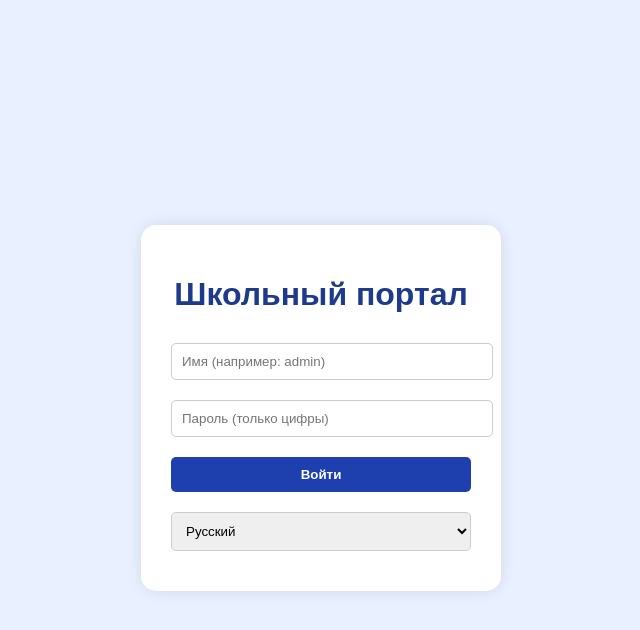
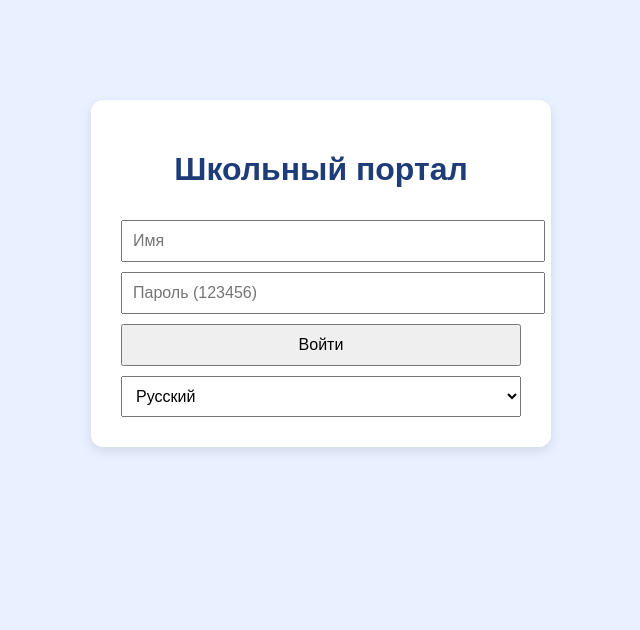
Before and after one commit to HesenovFO86/school-portal, a plain HTML site: page index.html in a window 1280 px wide. Shown: the whole page, without its empty margins (319-959 px from the left). Drawn offline with Linux system fonts and the light colour scheme.

Commit message:
Полная версия с логином и выбором языка

```diff
--- a/index.html
+++ b/index.html
@@ -1,26 +1,43 @@
 <!DOCTYPE html>
-<html lang="ru">
+<html lang="en">
 <head>
   <meta charset="UTF-8" />
-  <meta name="viewport" content="width=device-width, initial-scale=1.0"/>
+  <meta name="viewport" content="width=device-width, initial-scale=1.0" />
   <title>Школьный портал</title>
+  <script src="https://www.gstatic.com/firebasejs/10.12.2/firebase-app.js"></script>
+  <script src="https://www.gstatic.com/firebasejs/10.12.2/firebase-firestore.js"></script>
   <style>
-    body { font-family: Arial, sans-serif; background-color: #e9f0ff; display: flex; justify-content: center; align-items: center; height: 100vh; }
-    .container { background: white; padding: 30px; border-radius: 15px; box-shadow: 0 0 15px rgba(0,0,0,0.1); width: 300px; text-align: center; }
-    input, select, button { margin: 10px 0; padding: 10px; width: 100%; border-radius: 5px; border: 1px solid #ccc; }
-    button { background-color: #1e40af; color: white; font-weight: bold; border: none; cursor: pointer; }
-    h1 { margin-bottom: 20px; color: #1e3a8a; }
+    body {
+      background-color: #e9f0ff;
+      font-family: sans-serif;
+      text-align: center;
+    }
+    .card {
+      background: white;
+      padding: 30px;
+      border-radius: 12px;
+      box-shadow: 0 4px 12px rgba(0, 0, 0, 0.1);
+      max-width: 400px;
+      margin: 100px auto;
+    }
+    input, select, button {
+      margin-top: 10px;
+      padding: 10px;
+      width: 100%;
+      font-size: 16px;
+    }
+    h1 {
+      color: #1d3c78;
+    }
   </style>
-  <script src="https://www.gstatic.com/firebasejs/10.11.1/firebase-app.js"></script>
-  <script src="https://www.gstatic.com/firebasejs/10.11.1/firebase-firestore.js"></script>
 </head>
 <body>
-  <div class="container">
-    <h1 id="title">Школьный портал</h1>
-    <input type="text" id="username" placeholder="Имя (например: admin)" />
-    <input type="password" id="password" placeholder="Пароль (только цифры)" />
-    <button onclick="login()"><span id="loginText">Войти</span></button>
-    <select id="language" onchange="setLanguage(this.value)">
+  <div class="card">
+    <h1 id="portalTitle">Школьный портал</h1>
+    <input id="username" placeholder="Имя" />
+    <input id="password" type="password" placeholder="Пароль (123456)" />
+    <button onclick="login()" id="loginButton">Войти</button>
+    <select id="language" onchange="changeLang()">
       <option value="ru">Русский</option>
       <option value="en">English</option>
       <option value="az">Azərbaycan</option>
@@ -29,7 +46,7 @@
 
   <script>
     const firebaseConfig = {
-      apiKey: "AIzaSyDSU7JH_P1IVtyn_yWGZTk8VV4TKbEK76M",
+      apiKey: "AIzaSyDSU7JH_P1IVtyn_yWGZTk8VVT4TKbEK76M",
       authDomain: "school-portal-5e058.firebaseapp.com",
       projectId: "school-portal-5e058",
       storageBucket: "school-portal-5e058.appspot.com",
@@ -40,63 +57,55 @@
     firebase.initializeApp(firebaseConfig);
     const db = firebase.firestore();
 
-    const messages = {
+    const translations = {
       ru: {
-        welcome: "Добро пожаловать",
-        error: "Неверное имя или пароль!",
-        login: "Войти",
-        title: "Школьный портал"
+        title: 'Школьный портал',
+        login: 'Войти',
+        username: 'Имя',
+        password: 'Пароль (123456)'
       },
       en: {
-        welcome: "Welcome",
-        error: "Wrong name or password!",
-        login: "Login",
-        title: "School Portal"
+        title: 'School Portal',
+        login: 'Login',
+        username: 'Name',
+        password: 'Password (123456)'
       },
       az: {
-        welcome: "Xoş gəlmisiniz",
-        error: "Yanlış ad və ya şifrə!",
-        login: "Daxil ol",
-        title: "Məktəb portalı"
+        title: 'Məktəb portalı',
+        login: 'Daxil ol',
+        username: 'Ad',
+        password: 'Şifrə (123456)'
       }
     };
 
-    let currentLang = "ru";
-    function setLanguage(lang) {
-      currentLang = lang;
-      document.getElementById("loginText").innerText = messages[lang].login;
-      document.getElementById("title").innerText = messages[lang].title;
-      document.getElementById("username").placeholder = {
-        ru: "Имя (например: admin)",
-        en: "Name (e.g. admin)",
-        az: "Ad (məs: admin)"
-      }[lang];
-      document.getElementById("password").placeholder = {
-        ru: "Пароль (только цифры)",
-        en: "Password (digits only)",
-        az: "Şifrə (yalnız rəqəmlər)"
-      }[lang];
+    function changeLang() {
+      const lang = document.getElementById("language").value;
+      const t = translations[lang];
+      document.getElementById("portalTitle").innerText = t.title;
+      document.getElementById("loginButton").innerText = t.login;
+      document.getElementById("username").placeholder = t.username;
+      document.getElementById("password").placeholder = t.password;
     }
 
     async function login() {
       const name = document.getElementById("username").value.trim();
       const pass = document.getElementById("password").value.trim();
-      if (!name || !pass) return;
 
-      try {
-        const docRef = db.collection("accessCodes").doc(name);
-        const doc = await docRef.get();
-        if (doc.exists && doc.data().password === pass) {
-          const role = doc.data().role || "пользователь";
-          alert(`${messages[currentLang].welcome}: ${name} (${role})`);
-        } else {
-          alert(messages[currentLang].error);
-        }
-      } catch (e) {
-        alert("Ошибка подключения к базе данных.");
-        console.error(e);
+      if (!name || !pass) return alert("Fill in all fields");
+
+      const doc = await db.collection("accessCodes").doc(name).get();
+      if (!doc.exists) return alert("Неверное имя или пароль!");
+
+      const data = doc.data();
+      if (data.password === pass) {
+        alert(`Добро пожаловать: ${name} (${data.role})`);
+        // Показать панель администратора при необходимости
+      } else {
+        alert("Неверный пароль!");
       }
     }
+
+    changeLang(); // установить язык по умолчанию
   </script>
 </body>
 </html>
```
